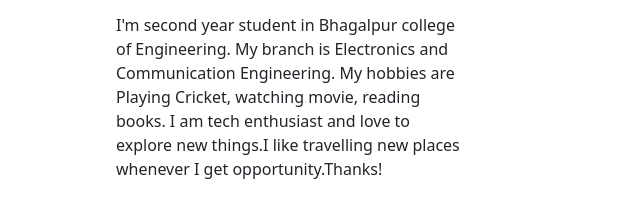
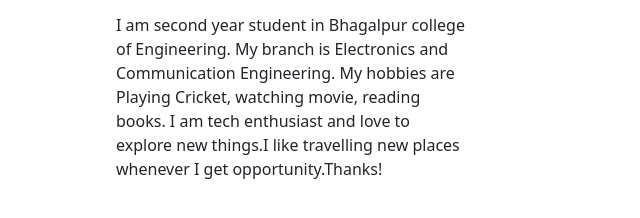
Before and after one commit to theshivamsinha/pw2, a plain HTML site: page index.html in a window 1280 px wide. Shown: the part 385-603 px from the top of the page, 536-1176 px from the left. Drawn offline with Linux system fonts and the light colour scheme.

Commit message:
Update index.html

```diff
--- a/index.html
+++ b/index.html
@@ -39,7 +39,7 @@
             <div class="col-md-6 d-md-flex align-items-md-center">
                 <div style="max-width: 350px;"><span style="font-size: 19px;color: var(--bs-purple);"><br><span style="color: rgb(244, 237, 124);">Coder | Web Developer | Tech enthusiast</span><br><br></span>
                     <h2 class="text-uppercase fw-bold"><br>Hello, I'm Shivam Raj<br><br></h2>
-                    <p class="my-3">I'm second year student in Bhagalpur college of Engineering. My branch is Electronics and Communication Engineering. My hobbies are Playing Cricket, watching movie, reading books. I am tech enthusiast and love to explore new things.I like travelling new places whenever I get opportunity.Thanks!<br><br></p><a class="btn btn-primary btn-lg me-2" role="button" href="https://drive.google.com/file/d/1UtWOUsdkJvtLfl80HHFAqlwKyxZdS6gc/view?usp=sharing" style="background: #Fd4766;">Download CV</a>
+                    <p class="my-3">I am second year student in Bhagalpur college of Engineering. My branch is Electronics and Communication Engineering. My hobbies are Playing Cricket, watching movie, reading books. I am tech enthusiast and love to explore new things.I like travelling new places whenever I get opportunity.Thanks!<br><br></p><a class="btn btn-primary btn-lg me-2" role="button" href="https://drive.google.com/file/d/1UtWOUsdkJvtLfl80HHFAqlwKyxZdS6gc/view?usp=sharing" style="background: #Fd4766;">Download CV</a>
                 </div>
             </div>
         </div>
```
